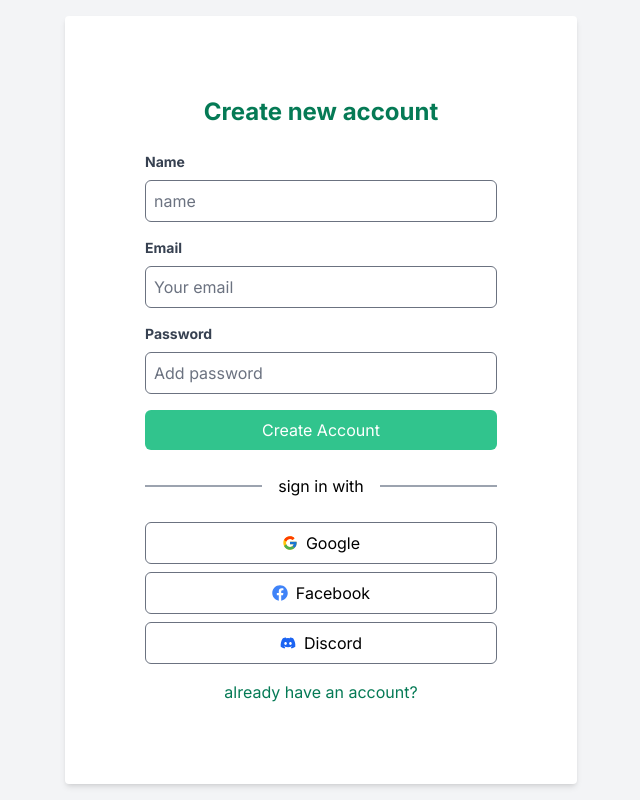
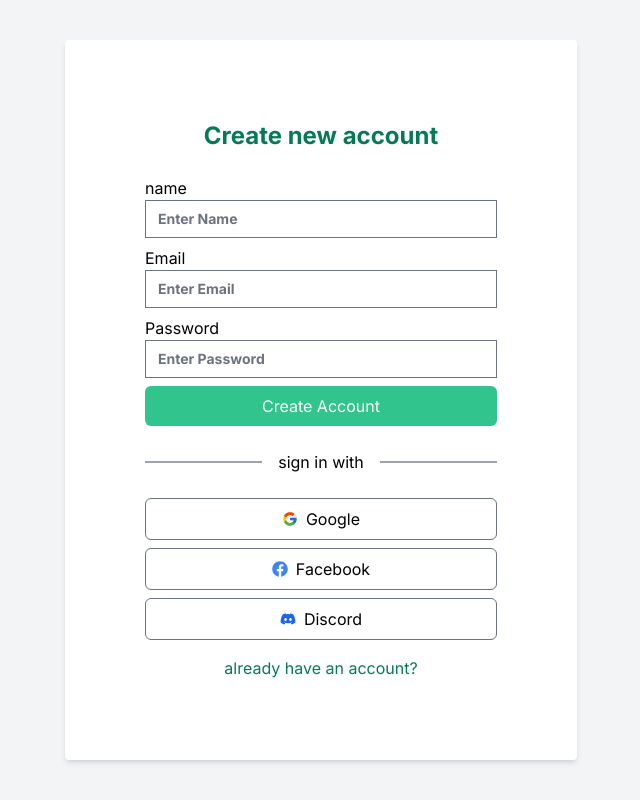
Before and after one commit to AHMEDNABIB/next_todo, a Next.js app: page /signup in a window 1280 px wide. Shown: the whole page, without its empty margins (319-959 px from the left). Built offline with nearby package versions, Linux system fonts and the light colour scheme.

Commit message:
Consolidate login and sign-up logic into a unified onSubmit function and clear unnecessary component

```diff
--- a/src/components/form/inputArea.tsx
+++ b/src/components/form/inputArea.tsx
@@ -3,14 +3,14 @@ import { FieldValues, UseFormRegister } from 'react-hook-form'
 
 const InputArea = ({
     register,
-  required,
+  required=true,
   name,
   label,
-  type,
+  type='text',
   placeholder,
-  disabled,
+  disabled=false,
   id,
-  className
+  className=''
 }:{
     register:UseFormRegister<FieldValues>,
     required?:boolean,
@@ -41,10 +41,4 @@ const InputArea = ({
   )
 }
 
-InputArea.defaultValue={
-    required:true,
-    disable:false,
-    type:'text'
-}
-
 export default InputArea
--- a/src/hooks/useUser.tsx
+++ b/src/hooks/useUser.tsx
@@ -5,21 +5,16 @@ import { useRouter } from "next/router";
 
 
 const useUser=  () => {
-    const [name, setName] = useState('');
-    const [email, setEmail] = useState('');
-    const [password, setPassword] = useState('');
-    const [error, setError] = useState('');
-    const [rememberMe, setRememberMe] = useState(false);
-    const [emailError, setEmailError] = useState('');
-    const [passwordError, setPasswordError] = useState('');
-    const [loginError, setLoginError] = useState('');
     const {register, handleSubmit} = useForm();
     const router = useRouter();
 
-    const handleSignUp = async () => {
+    const onSubmit:SubmitHandler<FieldValues> = async(data) =>{
+      const {email, password, name} = data;
       try {
+        if(name){
+
           if( !name || !email || !password ){
-            setError('There was a problem with your submission. Please review  the fields above!')
+            // setError('There was a problem with your submission. Please review  the fields above!')
           }
             const response = await fetch(process.env.NEXT_PUBLIC_SIGNUP_API!, {
                 method: 'POST',
@@ -34,57 +29,22 @@ const useUser=  () => {
             });
 
             if (response.ok) {
-                return response.json();
+              router.push('/login');
             } else {
               console.error('Login failed');
               return null;
             }
-          } catch (error) {
-            console.error('Error during login:', error);
-            return null;
         }
-      };
-    const handleLogin = async () => {
-        try {
+        else{
           if(!email || !password){
             if (!email) {
-                setEmailError('Email is required');
+              // setEmailError('Email is required');
             }
             if (!password) {
-                setPasswordError('Password is required');
+              // setPasswordError('Password is required');
             }
             return;
           }
-
-            const result = await signIn('credentials', {
-              redirect: false,
-              email,
-              password,
-            });
-
-            if (result && !result.error) {
-              return result;
-            } else {
-              setLoginError('Login failed!')
-              console.error('Login failed:', result?.error || 'Unknown error');
-            }
-          } catch (error) {
-            console.error('Error during login:', error);
-          }
-    }
-    const onSubmit:SubmitHandler<FieldValues> = async(data) =>{
-      const {email, password} = data;
-      try {
-        if(!email || !password){
-          if (!email) {
-            setEmailError('Email is required');
-          }
-          if (!password) {
-            setPasswordError('Password is required');
-          }
-          return;
-        }
-
           const result = await signIn('credentials', {
             redirect: false,
             email,
@@ -95,28 +55,16 @@ const useUser=  () => {
             router.push('/');
             return result;
           } else {
-          setLoginError('Login failed!')
+            // setLoginError('Login failed!')
             console.error('Login failed:', result?.error || 'Unknown error');
           }
+        }
+
       } catch (error) {
         console.error('Error during login:', error);
       }
     }
       return {
-        name,
-        setName,
-        email,
-        setEmail,
-        password,
-        setPassword,
-        error,
-        handleSignUp,
-        rememberMe,
-        setRememberMe,
-        emailError,
-        passwordError,
-        loginError,
-        handleLogin,
         register,
         onSubmit,
         handleSubmit
--- a/src/pages/login.tsx
+++ b/src/pages/login.tsx
@@ -1,16 +1,12 @@
 "use client";
 import React from 'react';
-import { useRouter } from 'next/router';
 import Link from 'next/link';
 import AuthProviders from '@/components/AuthProvider/AuthProvider';
 import useLogin from '@/hooks/useUser';
 import InputArea from '@/components/form/inputArea';
 
-
-
 const Login = () => {
-  const router = useRouter();
-  const { handleSubmit,onSubmit,register,handleLogin,email, setEmail, password, setPassword, rememberMe, setRememberMe, emailError, passwordError, loginError} = useLogin();
+  const { handleSubmit,onSubmit,register} = useLogin();
 
   return (
     <div className="min-h-screen flex items-center justify-center bg-gray-100 w-full">
@@ -19,14 +15,11 @@ const Login = () => {
         <form onSubmit={handleSubmit(onSubmit)}>
           <InputArea
             register={register}
-            // required={true}
             name='email'
             label='Email'
             type='email'
             placeholder='Enter Email'
-            // disable={false}
             id='email'
-
           />
           <InputArea
           register={register}
@@ -36,44 +29,13 @@ const Login = () => {
           placeholder='Enter Password'
           id='password'
           />
-          {/* <div className="mb-4">
-            <label htmlFor="email" className="block text-gray-700 text-sm font-bold mb-2">
-              Your email
-            </label>
-            <div className="error-message text-red-500">{emailError}</div>
-            <input
-              type="email"
-              id="email"
-              name="email"
-              className="w-full border rounded-md p-2"
-              placeholder="Enter your email"
-              value={email}
-              onChange={(e)=>setEmail(e.target.value)}
-            />
-          </div> */}
-          {/* <div className="mb-4">
-            <label htmlFor="password" className="block text-gray-700 text-sm font-bold mb-2">
-              Password
-            </label>
-            <div className="error-message text-red-500">{passwordError}</div>
-            <input
-              type="password"
-              id="password"
-              name="password"
-              className="w-full border rounded-md p-2"
-              placeholder="Enter your password"
-              value={password}
-              onChange={(e)=>setPassword(e.target.value)}
-            />
-          </div> */}
+
           <div className="flex">
             <div className="mb-4 flex items-center">
               <input
                 type="checkbox"
                 id="rememberMe"
                 name="rememberMe"
-                checked={rememberMe}
-                onChange={() => setRememberMe(!rememberMe)}
               />
               <label htmlFor="rememberMe" className="text-gray-700 ml-2">
                 Remember me
@@ -83,18 +45,10 @@ const Login = () => {
               <a href="">Forgot Password?</a>
             </div>
           </div>
-          <div className="error-message text-red-500">{loginError}</div>
+          <div className="error-message text-red-500">{}</div>
           <button
             type="submit"
             className="bg-green-400 text-white py-2 px-4 rounded-md hover:bg-green-500 w-full"
-            // onClick={(e)=>{
-            //   e.preventDefault();
-            //   handleLogin().then((result)=>{
-            //     if(result){
-            //       router.push('/');
-            //     }
-            //   });
-            // }}
           >
             Login
           </button>
--- a/src/pages/signup.tsx
+++ b/src/pages/signup.tsx
@@ -1,74 +1,45 @@
 "use client";
 import React from 'react';
-import { useRouter } from 'next/router';
 import Link from 'next/link';
 import AuthProviders from '@/components/AuthProvider/AuthProvider';
-import useSignUp from '@/hooks/useUser';
+import useUser from '@/hooks/useUser';
+import InputArea from '@/components/form/inputArea';
 
 const SignUp = () => {
-  const router = useRouter();
-  const { name, setName, email, setEmail, password, setPassword, error, handleSignUp } = useSignUp();
+  const { handleSubmit,onSubmit,register} = useUser();
 
   return (
     <div className="min-h-screen flex items-center justify-center bg-gray-100 w-full">
       <div className="bg-white p-20 rounded shadow-md lg:w-2/5">
         <h2 className="text-2xl font-bold mb-6 flex items-center justify-center text-green-600">Create new account</h2>
-        <form>
-          <div className="mb-4">
-            <label htmlFor="name" className="block text-gray-700 text-sm font-bold mb-2">
-              Name
-            </label>
-            <input
-              type="email"
-              id="name"
-              name="name"
-              className="w-full border rounded-md p-2"
-              placeholder="name"
-              value={name}
-              onChange={(e)=>setName(e.target.value)}
-            />
-          </div>
-          <div className="mb-4">
-            <label htmlFor="email" className="block text-gray-700 text-sm font-bold mb-2">
-              Email
-            </label>
-            <input
-              type="email"
-              id="email"
-              name="email"
-              className="w-full border rounded-md p-2"
-              placeholder="Your email"
-              value={email}
-              onChange={(e)=>setEmail(e.target.value)}
-            />
-          </div>
-          <div className="mb-4">
-            <label htmlFor="password" className="block text-gray-700 text-sm font-bold mb-2">
-              Password
-            </label>
-            <input
-              type="password"
-              id="password"
-              name="password"
-              className="w-full border rounded-md p-2"
-              placeholder="Add password"
-              value={password}
-              onChange={(e)=>setPassword(e.target.value)}
-            />
-          </div>
-          <div className="error-message text-red-500">{error}</div>
+        <form onSubmit={handleSubmit(onSubmit)}>
+          <InputArea
+            register={register}
+            name='name'
+            label='name'
+            placeholder='Enter Name'
+            id='name'
+          />
+          <InputArea
+            register={register}
+            name='email'
+            label='Email'
+            type='email'
+            placeholder='Enter Email'
+            id='email'
+          />
+          <InputArea
+            register={register}
+            name='password'
+            label='Password'
+            type='password'
+            placeholder='Enter Password'
+            id='password'
+          />
+          <div className="error-message text-red-500">{}</div>
           <button
             type="submit"
             className="bg-green-400 text-white py-2 px-4 rounded-md hover:bg-green-500 w-full"
-            onClick={(e)=>{
-              e.preventDefault();
-              handleSignUp().then((result)=>{
-                console.log(result);
-                if(result){
-                  router.push('/login');
-                }
-              });
-            }}
           >
             Create Account
           </button>
```
Also changed, not shown: 1 other file (tests, documents, lock files or other folders). Lines whose indentation alone changed are shown as unchanged.
